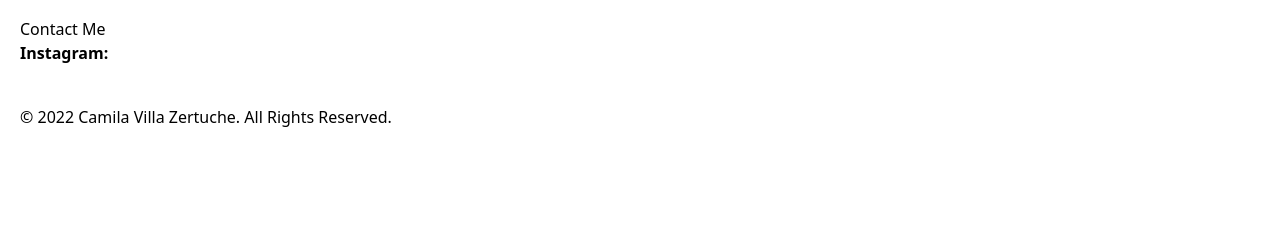
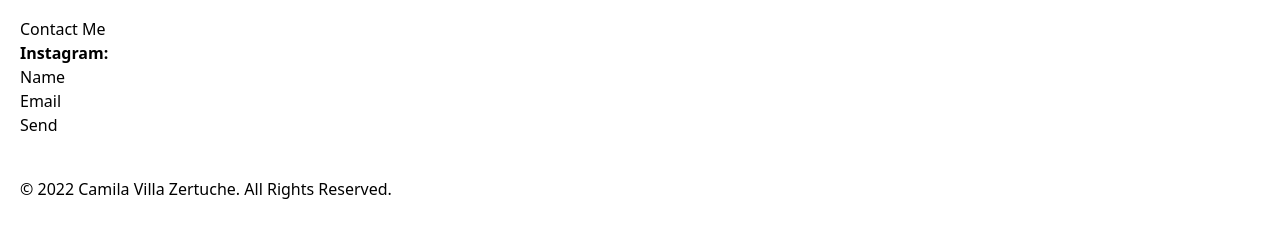
Before and after one commit to JulioMontas/camila-site, a Gatsby site: page /contact in a window 1280 px wide. Shown: the part 71-308 px from the top of the page. Built offline with nearby package versions, Linux system fonts and the light colour scheme; Gatsby itself is replaced by a stand-in of ours.

Commit message:
contact form

```diff
--- a/src/pages/contact.js
+++ b/src/pages/contact.js
@@ -12,6 +12,19 @@ const ContactPage = () => {
           <h2>Contact Me</h2>
           <p><b>Instagram:</b></p>
         </div>
+        <div>
+        <form name="contact" netlify>
+  <p>
+    <label>Name <input type="text" name="name" /></label>
+  </p>
+  <p>
+    <label>Email <input type="email" name="email" /></label>
+  </p>
+  <p>
+    <button type="submit">Send</button>
+  </p>
+</form>
+        </div>
       </Container>
     </Layout>
   )
```
